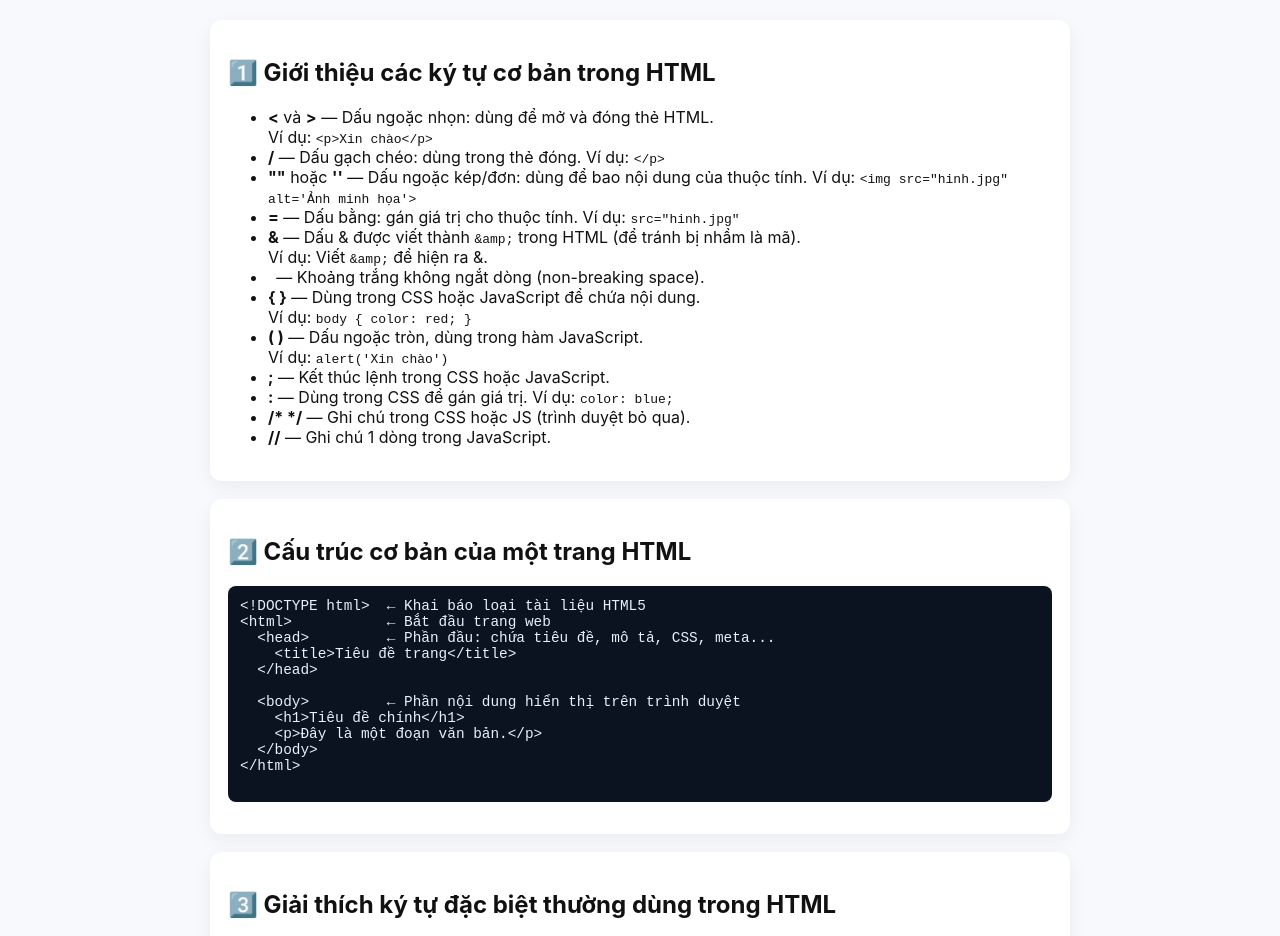
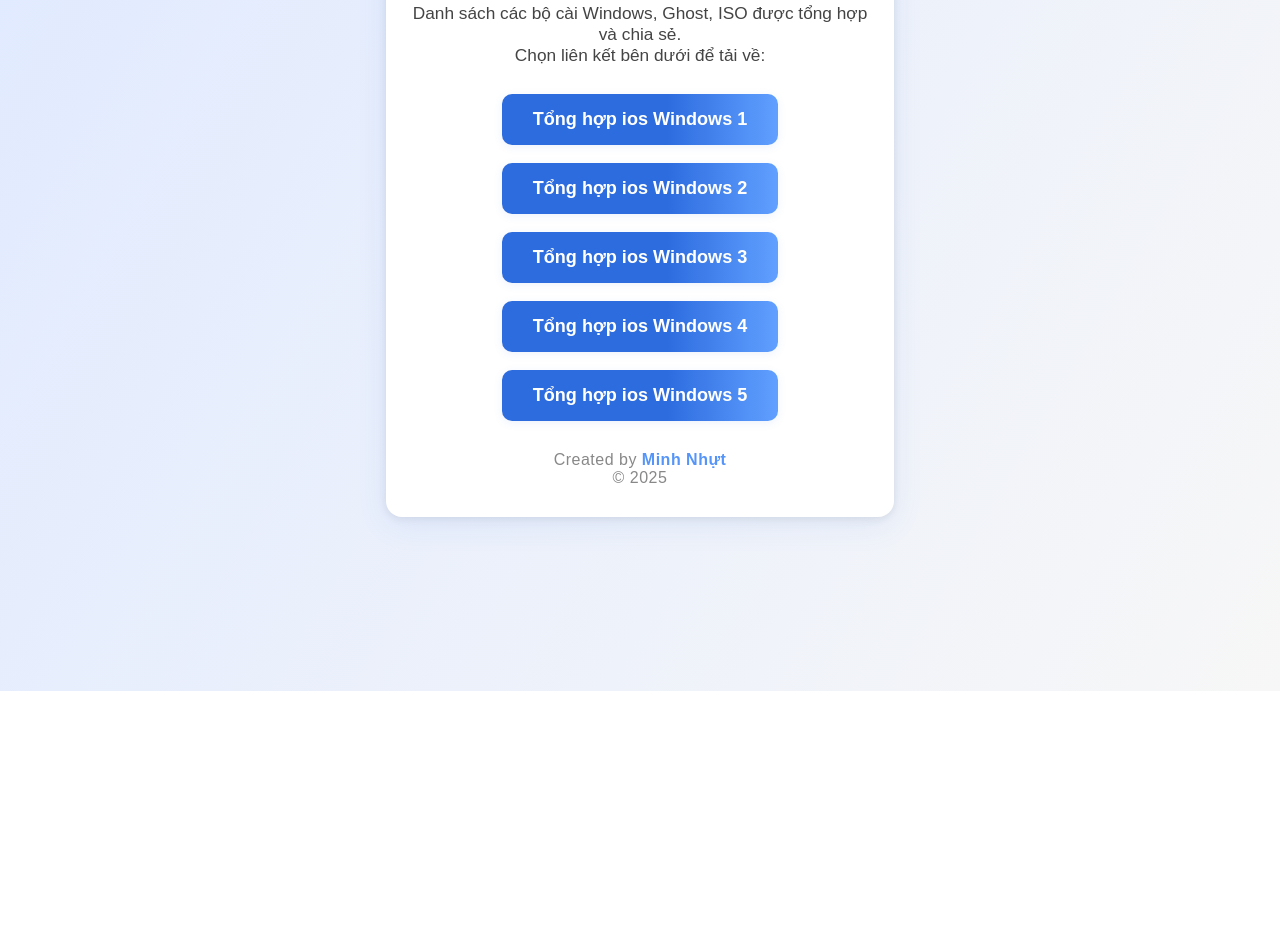
Before and after one commit to nhut990/Windows, a plain HTML site: page ioswin/index.html in a window 1280 px wide. Shown: the part 149-1085 px from the top of the page. After the commit the page ends 840 px from the top, so only its background shows below. Drawn offline with Linux system fonts and the light colour scheme.

Commit message:
Update index.html

```diff
--- a/ioswin/index.html
+++ b/ioswin/index.html
@@ -1,115 +1,155 @@
-<!doctype html>
+<!DOCTYPE html>
 <html lang="vi">
 <head>
-  <meta charset="utf-8" />
-  <meta name="viewport" content="width=device-width, initial-scale=1" />
-  <title>Học HTML & Ký Tự Cơ Bản</title>
-  <meta name="description" content="Giải thích ký tự, thẻ và cấu trúc HTML cơ bản cho người mới học" />
-  <style>
-    :root{--bg:#f7f9fc;--card:#ffffff;--accent:#1e90ff}
-    *{box-sizing:border-box}
-    body{margin:0;font-family:Inter,Segoe UI,Roboto,Arial,sans-serif;background:var(--bg);color:#111}
-    .container{max-width:900px;margin:48px auto;padding:20px}
-    header{display:flex;align-items:center;gap:16px}
-    .logo{width:64px;height:64px;border-radius:12px;background:linear-gradient(135deg,var(--accent),#4cc3ff);display:flex;align-items:center;justify-content:center;color:white;font-weight:700}
-    h1{margin:0;font-size:1.6rem}
-    p.lead{color:#444}
-    .card{background:var(--card);padding:18px;border-radius:12px;box-shadow:0 6px 18px rgba(20,30,60,0.06);margin-top:18px}
-    pre{background:#0b1220;color:#e6f1ff;padding:12px;border-radius:8px;overflow:auto;font-size:0.9rem}
-    footer{margin-top:28px;color:#666;font-size:0.9rem}
-  </style>
+    <meta charset="UTF-8">
+    <title>Tổng hợp ISO Windows</title>
+    <meta name="viewport" content="width=device-width, initial-scale=1.0">
+    <style>
+        body {
+            font-family: Arial, sans-serif;
+            background: linear-gradient(120deg, #e0eaff 0%, #f7f7f7 100%);
+            margin: 0;
+            padding: 0;
+            min-height: 100vh;
+            animation: bgMove 8s infinite alternate;
+        }
+        @keyframes bgMove {
+            0% { background-position: 0 0; }
+            100% { background-position: 100% 100%; }
+        }
+        .container {
+            max-width: 460px;
+            margin: 40px auto;
+            background: #fff;
+            box-shadow: 0 8px 32px rgba(44, 108, 223, 0.09), 0 2px 8px rgba(0,0,0,.08);
+            border-radius: 16px;
+            padding: 36px 24px 30px 24px;
+            position: relative;
+            animation: fadeInUp 1.2s cubic-bezier(.42,.65,.27,.99);
+        }
+        @keyframes fadeInUp {
+            from { opacity: 0; transform: translateY(40px) scale(.97); }
+            to { opacity: 1; transform: translateY(0) scale(1); }
+        }
+        h1 {
+            color: #2d6cdf;
+            text-align: center;
+            margin-bottom: 16px;
+            font-size: 2em;
+            letter-spacing: 1px;
+            animation: titlePop .8s;
+        }
+        @keyframes titlePop {
+            from { transform: scale(0.93); opacity: 0.3; }
+            to { transform: scale(1); opacity: 1; }
+        }
+        p {
+            text-align: center;
+            color: #444;
+            margin-bottom: 28px;
+            font-size: 1.08em;
+            animation: fadeIn 1.2s;
+        }
+        @keyframes fadeIn {
+            from { opacity: 0; }
+            to { opacity: 1; }
+        }
+        ul {
+            list-style: none;
+            padding: 0;
+            margin-bottom: 16px;
+        }
+        li {
+            margin: 18px 0;
+            text-align: center;
+            opacity: 0;
+            transform: translateY(20px);
+            animation: listFadeIn 0.6s forwards;
+        }
+        li:nth-child(1) { animation-delay: 0.3s; }
+        li:nth-child(2) { animation-delay: 0.5s; }
+        li:nth-child(3) { animation-delay: 0.7s; }
+        li:nth-child(4) { animation-delay: 0.9s; }
+        li:nth-child(5) { animation-delay: 1.1s; }
+        @keyframes listFadeIn {
+            to { opacity: 1; transform: translateY(0); }
+        }
+        a {
+            display: inline-block;
+            text-decoration: none;
+            background: linear-gradient(90deg, #2d6cdf 60%, #61a0ff 100%);
+            color: white;
+            padding: 15px 28px;
+            border-radius: 10px;
+            font-size: 1.13em;
+            font-weight: 700;
+            box-shadow: 0 2px 10px rgba(44,108,223,.09);
+            transition: background 0.23s, box-shadow 0.23s, transform 0.18s;
+            min-width: 220px;
+        }
+        a:hover {
+            background: linear-gradient(90deg, #174d9c 60%, #3e7fd8 100%);
+            box-shadow: 0 8px 24px rgba(44,108,223,.13);
+            transform: translateY(-2px) scale(1.07);
+        }
+        .footer {
+            margin-top: 30px;
+            text-align: center;
+            color: #888;
+            font-size: 1em;
+            letter-spacing: 0.5px;
+            animation: fadeIn 1.5s;
+        }
+        .footer .name {
+            color: #2d6cdf;
+            font-weight: 600;
+            animation: colorShift 3s infinite ease-in-out;
+        }
+        @keyframes colorShift {
+            0% { color: #2d6cdf; }
+            50% { color: #61a0ff; }
+            100% { color: #2d6cdf; }
+        }
+    </style>
 </head>
 <body>
-  <div class="container">
-    <header>
-      <div class="logo">HTML</div>
-      <div>
-        <h1>Hướng Dẫn HTML và Ký Tự Cơ Bản</h1>
-        <p class="lead">Trang này giúp bạn hiểu rõ từng ký tự trong HTML — ví dụ: <code>&lt;</code>, <code>&gt;</code>, <code>&amp;</code>, <code>""</code>, <code>{}</code>, <code>()</code>...</p>
-      </div>
-    </header>
-
-    <section class="card">
-      <h2>1️⃣ Giới thiệu các ký tự cơ bản trong HTML</h2>
-      <ul>
-        <li><b>&lt;</b> và <b>&gt;</b> — Dấu ngoặc nhọn: dùng để mở và đóng thẻ HTML.<br>Ví dụ: <code>&lt;p&gt;Xin chào&lt;/p&gt;</code></li>
-        <li><b>/</b> — Dấu gạch chéo: dùng trong thẻ đóng. Ví dụ: <code>&lt;/p&gt;</code></li>
-        <li><b>""</b> hoặc <b>''</b> — Dấu ngoặc kép/đơn: dùng để bao nội dung của thuộc tính. Ví dụ: <code>&lt;img src="hinh.jpg" alt='Ảnh minh họa'&gt;</code></li>
-        <li><b>=</b> — Dấu bằng: gán giá trị cho thuộc tính. Ví dụ: <code>src="hinh.jpg"</code></li>
-        <li><b>&amp;</b> — Dấu & được viết thành <code>&amp;amp;</code> trong HTML (để tránh bị nhầm là mã).<br>Ví dụ: Viết <code>&amp;amp;</code> để hiện ra &.</li>
-        <li><b>&nbsp;</b> — Khoảng trắng không ngắt dòng (non-breaking space).</li>
-        <li><b>{ }</b> — Dùng trong CSS hoặc JavaScript để chứa nội dung.<br>Ví dụ: <code>body { color: red; }</code></li>
-        <li><b>( )</b> — Dấu ngoặc tròn, dùng trong hàm JavaScript.<br>Ví dụ: <code>alert('Xin chào')</code></li>
-        <li><b>;</b> — Kết thúc lệnh trong CSS hoặc JavaScript.</li>
-        <li><b>:</b> — Dùng trong CSS để gán giá trị. Ví dụ: <code>color: blue;</code></li>
-        <li><b>/* */</b> — Ghi chú trong CSS hoặc JS (trình duyệt bỏ qua).</li>
-        <li><b>//</b> — Ghi chú 1 dòng trong JavaScript.</li>
-      </ul>
-    </section>
-
-    <section class="card">
-      <h2>2️⃣ Cấu trúc cơ bản của một trang HTML</h2>
-      <pre>
-&lt;!DOCTYPE html&gt;  ← Khai báo loại tài liệu HTML5
-&lt;html&gt;           ← Bắt đầu trang web
-  &lt;head&gt;         ← Phần đầu: chứa tiêu đề, mô tả, CSS, meta...
-    &lt;title&gt;Tiêu đề trang&lt;/title&gt;
-  &lt;/head&gt;
-
-  &lt;body&gt;         ← Phần nội dung hiển thị trên trình duyệt
-    &lt;h1&gt;Tiêu đề chính&lt;/h1&gt;
-    &lt;p&gt;Đây là một đoạn văn bản.&lt;/p&gt;
-  &lt;/body&gt;
-&lt;/html&gt;
-      </pre>
-    </section>
-
-    <section class="card">
-      <h2>3️⃣ Giải thích ký tự đặc biệt thường dùng trong HTML</h2>
-      <ul>
-        <li><code>&amp;lt;</code> → Hiển thị dấu <code>&lt;</code></li>
-        <li><code>&amp;gt;</code> → Hiển thị dấu <code>&gt;</code></li>
-        <li><code>&amp;amp;</code> → Hiển thị dấu <code>&amp;</code></li>
-        <li><code>&amp;quot;</code> → Hiển thị dấu <code>"</code></li>
-        <li><code>&amp;apos;</code> → Hiển thị dấu <code>'</code></li>
-        <li><code>&amp;copy;</code> → © Bản quyền</li>
-        <li><code>&amp;nbsp;</code> → Khoảng trắng (non-breaking space)</li>
-      </ul>
-    </section>
-
-    <section class="card">
-      <h2>4️⃣ Kết hợp HTML + CSS + JavaScript</h2>
-      <pre>
-&lt;!DOCTYPE html&gt;
-&lt;html&gt;
-&lt;head&gt;
-&lt;style&gt;
-  body { background-color: lightyellow; }
-  h1 { color: blue; }
-&lt;/style&gt;
-&lt;/head&gt;
-&lt;body&gt;
-  &lt;h1&gt;Xin chào!&lt;/h1&gt;
-  &lt;button onclick="alert('Bạn đã bấm nút!')"&gt;Bấm vào đây&lt;/button&gt;
-&lt;/body&gt;
-&lt;/html&gt;
-      </pre>
-    </section>
-
-    <section class="card">
-      <h2>5️⃣ Hướng dẫn tải lên GitHub Pages</h2>
-      <ol>
-        <li>Lưu file này với tên <code>index.html</code>.</li>
-        <li>Tải lên thư mục gốc của repository GitHub của bạn.</li>
-        <li>Chọn nhánh <b>main</b> trong phần <b>Settings → Pages</b>.</li>
-        <li>Chọn thư mục <b>/(root)</b> và bấm <b>Save</b>.</li>
-        <li>Truy cập đường dẫn: <code>https://tennguoidung.github.io/tenthuvien/</code></li>
-      </ol>
-    </section>
-
-    <footer>
-      <small>© 2025 — Học HTML và ký tự cơ bản. Muốn thêm phần thực hành trực tiếp hoặc ví dụ minh họa nâng cao không?</small>
-    </footer>
-  </div>
+    <div class="container">
+        <h1>Tổng hợp ISO Windows</h1>
+        <p>
+            Danh sách các bộ cài Windows, Ghost, ISO được tổng hợp và chia sẻ.<br>
+            Chọn liên kết bên dưới để tải về:
+        </p>
+        <ul>
+            <li>
+                <a href="https://www.mediafire.com/folder/xwizwgg7hli1d/iso+win" target="_blank" rel="noopener">
+                    Tổng hợp ios Windows 1
+                </a>
+            </li>
+            <li>
+                <a href="https://docs.google.com/spreadsheets/d/1zTF5uRJKfZ3ziLxAZHh47kF85ja34_OFB5C5bVSPumk/htmlview?fbclid=IwAR071KjmP55GtdVqjWwBcIOOCd19fsZrvtLYsztnjlqw72sBR17dnEvpzBI" target="_blank" rel="noopener">
+                    Tổng hợp ios Windows 2
+                </a>
+            </li>
+            <li>
+                <a href="https://archive.org/download/en_windows_10_multiple_editions_version_1703_updated_march_2017_x64_dvd_10189288" target="_blank" rel="noopener">
+                    Tổng hợp ios Windows 3
+                </a>
+            </li>
+            <li>
+                <a href="https://archive.org/download/IOSWIN33" target="_blank" rel="noopener">
+                    Tổng hợp ios Windows 4
+                </a>
+            </li>
+            <li>
+                <a href="https://archive.org/download/en_windows_10_consumer_editions_version_1909_x64_dvd_be09950e_2" target="_blank" rel="noopener">
+                    Tổng hợp ios Windows 5
+                </a>
+            </li>
+        </ul>
+        <div class="footer">
+            Created by <span class="name">Minh Nhựt</span><br>
+            &copy; 2025
+        </div>
+    </div>
 </body>
 </html>
```
